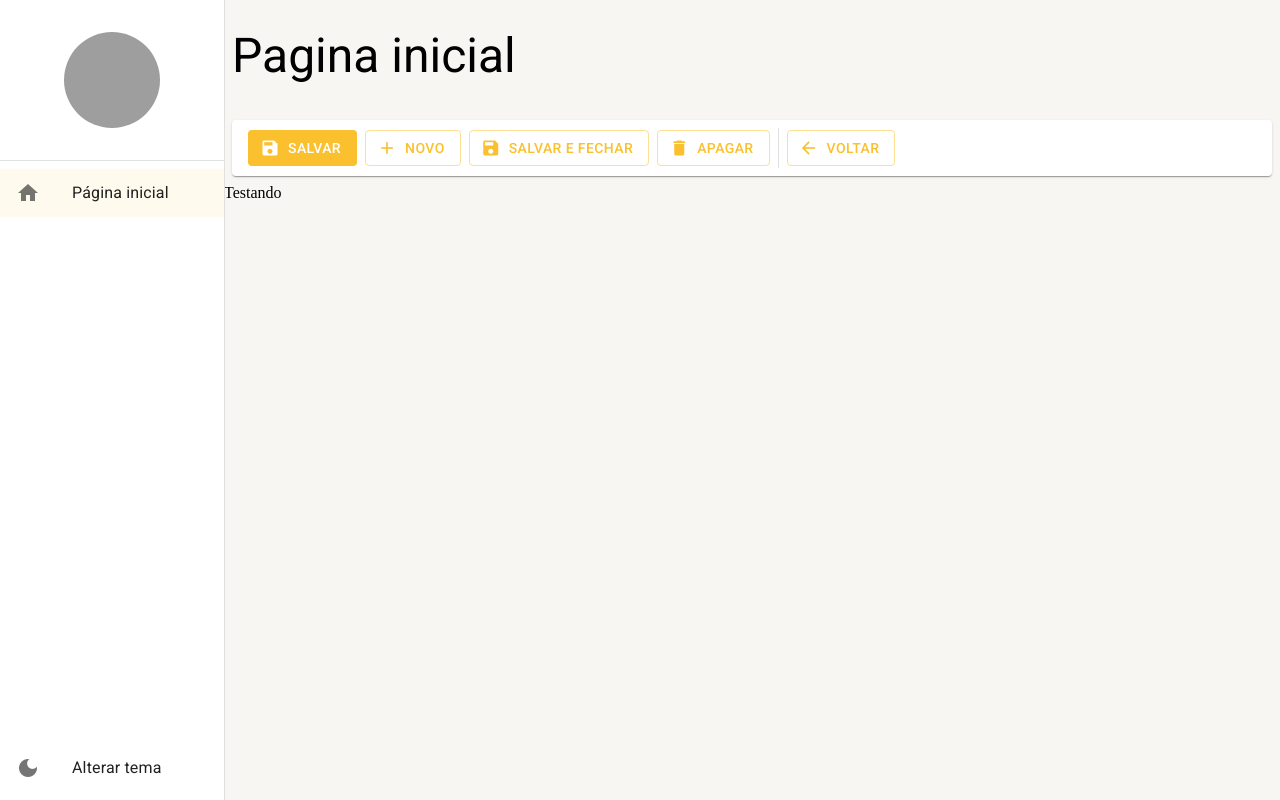
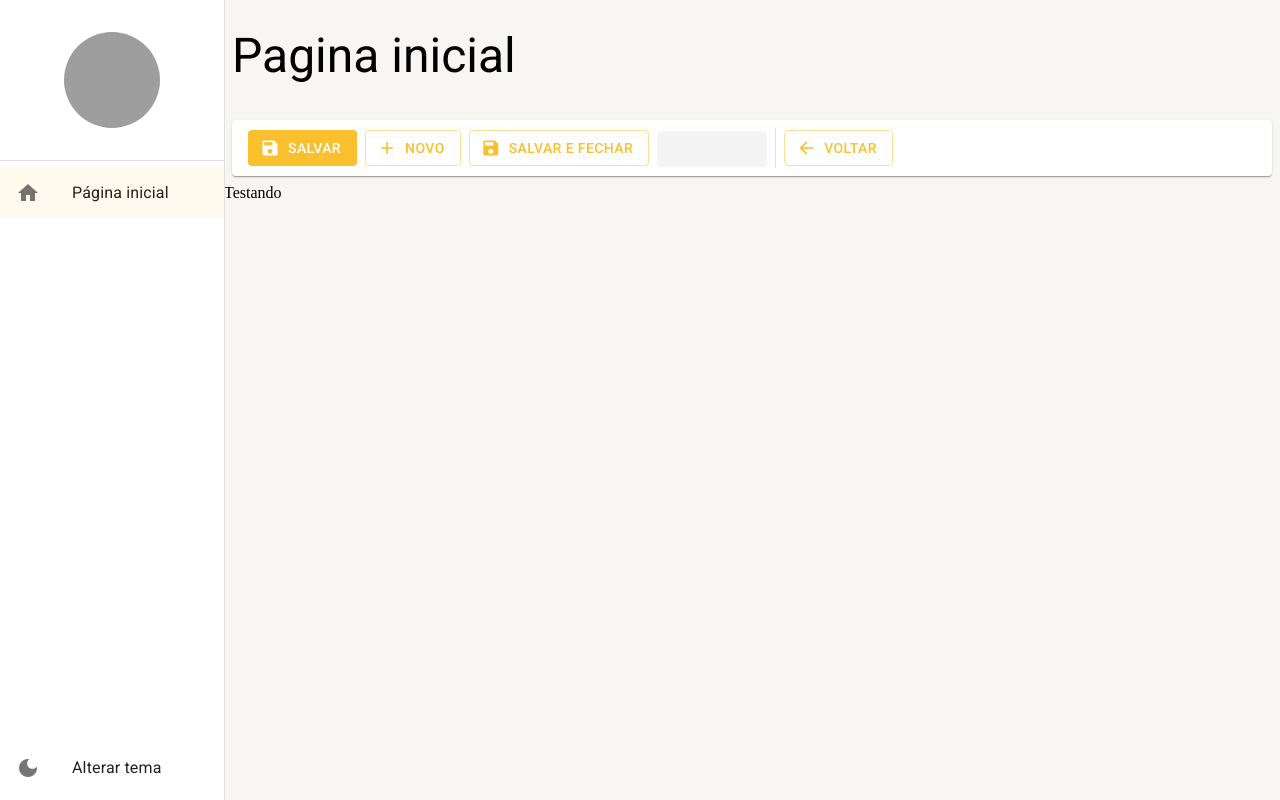
Before and after one commit to goncalveshigino/People-And-Countries, a React (Create React App) app: page /pagina-inicial in a window 1280 px wide. Built offline with nearby package versions, Linux system fonts and the light colour scheme; grey boxes are pictures that could not be loaded.

Commit message:
feat: Adiciona Skeleton.

```diff
--- a/src/pages/dashboard/Dashboard.tsx
+++ b/src/pages/dashboard/Dashboard.tsx
@@ -11,7 +11,7 @@
             //     mostrarInputBusca
             //     textoBotaoNovo="Nova"
             // />
-            <FerramentasDeDetalhes mostrarBotaoSalvarEFechar/>
+            <FerramentasDeDetalhes mostrarBotaoSalvarEFechar mostrarBotaoApagarCarregando/>
           )}
         >
             Testando
--- a/src/shared/components/ferramentas-de-detalhes/FerramentasDeDetalhes.tsx
+++ b/src/shared/components/ferramentas-de-detalhes/FerramentasDeDetalhes.tsx
@@ -1,4 +1,4 @@
-import { Box, Button, Divider, Icon, Paper, useTheme } from "@mui/material";
+import { Box, Button, Divider, Icon, Paper, Skeleton, useTheme } from "@mui/material";
 
 interface IFerramentasDeDetalhesProps {
     textoBotaoNovo?: string;
@@ -8,6 +8,12 @@
     mostrarBotaoApagar?: boolean;
     mostrarBotaoSalvar?: boolean;
     mostrarBotaoSalvarEFechar?: boolean;
+
+    mostrarBotaoSalvarCarregando?: boolean;
+    mostrarBotaoNovoCarregando?: boolean;
+    mostrarBotaoVoltarCarregando?: boolean;
+    mostrarBotaoApagarCarregando?: boolean;
+    mostrarBotaoSalvarEFecharCarregando?: boolean;
 
     aoClicarEmNovo?: () => void;
     aoClicarEmSalvar?: () => void;
@@ -24,6 +30,12 @@
   mostrarBotaoSalvar = true,
   mostrarBotaoVoltar = true,
   mostrarBotaoSalvarEFechar = false,
+
+  mostrarBotaoSalvarCarregando = false,
+  mostrarBotaoNovoCarregando = false,
+  mostrarBotaoVoltarCarregando = false,
+  mostrarBotaoApagarCarregando = false,
+  mostrarBotaoSalvarEFecharCarregando = false,
 
   aoClicarEmNovo,
   aoClicarEmSalvar,
@@ -44,7 +56,7 @@
             height={theme.spacing(5)}
             component={Paper}
         >
-           {mostrarBotaoSalvar && (
+           {(mostrarBotaoSalvar && !mostrarBotaoSalvarCarregando) && (
                 <Button
                 color="primary"
                 disableElevation
@@ -56,7 +68,11 @@
               </Button>
            )}
 
-           {mostrarBotaoNovo && (
+          {mostrarBotaoSalvarCarregando &&(
+             <Skeleton width={110} height={60}/>
+          )}
+
+           {(mostrarBotaoNovo && !mostrarBotaoNovoCarregando) && (
                 <Button
                 color="primary"
                 disableElevation
@@ -68,7 +84,11 @@
               </Button>
            )}
 
-          {mostrarBotaoSalvarEFechar && (
+            {mostrarBotaoNovoCarregando &&(
+                <Skeleton width={110} height={60}/>
+            )}
+
+          {(mostrarBotaoSalvarEFechar && !mostrarBotaoSalvarEFecharCarregando) && (
                 <Button
                 color="primary"
                 disableElevation
@@ -80,7 +100,11 @@
               </Button>
           )}
 
-         {mostrarBotaoApagar && (
+          {mostrarBotaoSalvarEFecharCarregando &&(
+            <Skeleton width={180} height={60}/>
+          )}
+
+         {(mostrarBotaoApagar && !mostrarBotaoApagarCarregando) && (
              <Button
              color="primary"
              disableElevation
@@ -91,9 +115,13 @@
              Apagar
            </Button>
          )}
+            {mostrarBotaoApagarCarregando &&(
+                <Skeleton width={110} height={60}/>
+            )}
 
           <Divider variant="middle" orientation="vertical"/>
-          {mostrarBotaoVoltar && (
+
+          {(mostrarBotaoVoltar && !mostrarBotaoVoltarCarregando) && (
                 <Button
                 color="primary"
                 disableElevation
@@ -104,6 +132,11 @@
                 Voltar
               </Button>
           )}
+
+          {mostrarBotaoVoltarCarregando &&(
+            <Skeleton width={110} height={60}/>
+          )}
+
         </Box>
     );
 }
```
